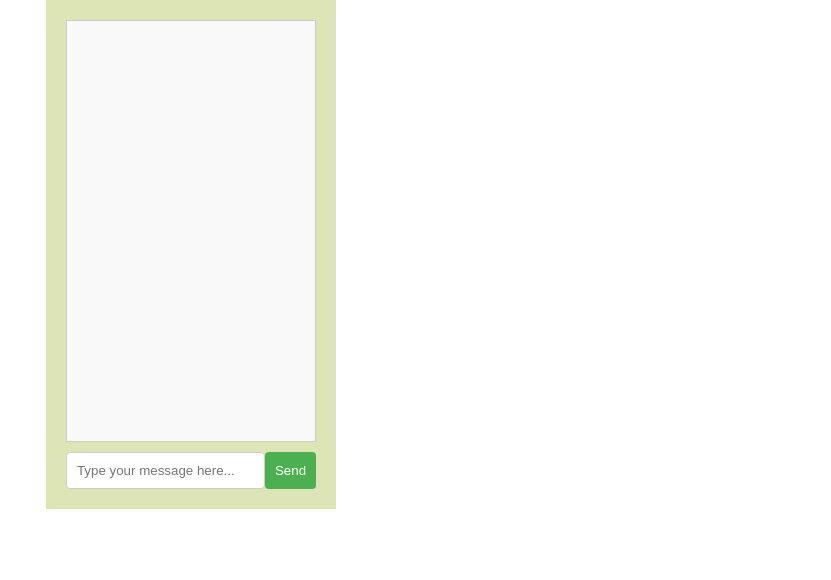
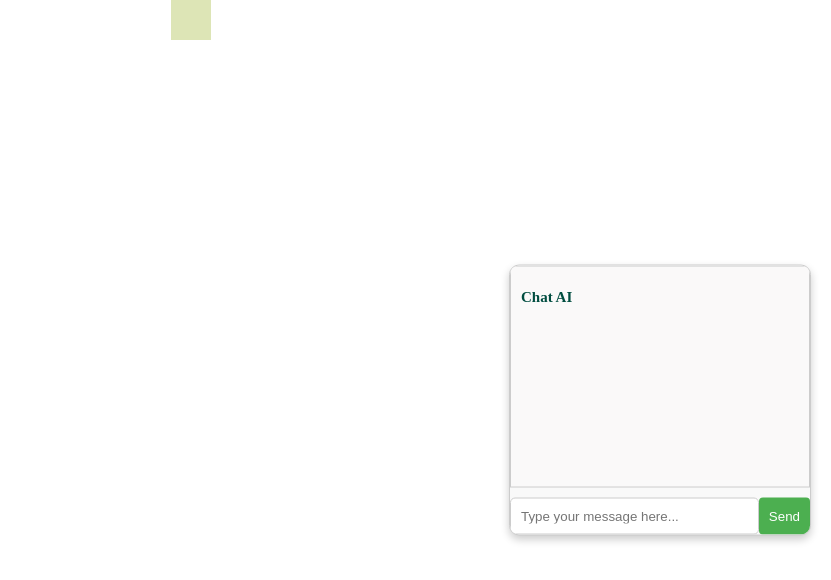
Before and after one commit to abdubdoyo/Climate-Awareness, a React (Create React App) app: page /chat in a window 1280 px wide. Shown: the top 580 px of the page, without its empty margins (449-1280 px from the left). Built offline with nearby package versions, Linux system fonts and the light colour scheme; sample sign-in values are in the browser's storage; the HTML template or start-up script is replaced by a standard one.

Commit message:
added chatbot to homepage

```diff
--- a/package.json
+++ b/package.json
@@ -9,6 +9,7 @@
     "axios": "^1.7.9",
     "body-parser": "^1.20.2",
     "express": "^4.19.2",
+    "openai": "^4.77.0",
     "react": "^18.3.1",
     "react-dom": "^18.3.1",
     "react-router-dom": "^6.26.0",
--- a/src/App.css
+++ b/src/App.css
@@ -453,12 +453,27 @@ body {
   font-size: 14px;
 }
 
+.chat-container{
+  position: fixed;
+  top: 50%;
+  right: 20px;
+  transform: translateY(-50%);
+  width: 300px;
+  max-height: 500px;
+  background-color: #f9f9f9;
+  border: 1px solid #ccc;
+  border-radius: 10px;
+  box-shadow: 0 4px 8px rgba(0, 0, 0, 0.2);
+  display: flex;
+  flex-direction: column;
+  overflow: hidden;
+}
 .chat-window {
   border: 1px solid #ccc;
   padding: 10px;
-  height: 400px;
+  height: 200px;
   overflow-y: auto;
-  background-color: #f9f9f9;
+  background-color: #faf9f9;
 }
 .input-area {
   display: flex;
@@ -468,7 +483,8 @@ input {
   flex: 1;
   padding: 10px;
   border: 1px solid #ccc;
-  border-radius: 4px;
+  border-radius: 5px;
+
 }
 button {
   padding: 10px;
--- a/src/component/Chatbot.js
+++ b/src/component/Chatbot.js
@@ -4,15 +4,15 @@ const Chatbot = () => {
   const [userMessage, setUserMessage] = useState('');
   const [chatHistory, setChatHistory] = useState([]);
 
-  const sendMessage = async () => {
+   const sendMessage = async () => {
     if (!userMessage.trim()) return;
 
     // Append user message to chat history
-    setChatHistory([...chatHistory, { sender: 'user', message: userMessage }]);
+    setChatHistory((prev) => [...prev, { sender: 'user', message: userMessage }]);
 
     // Call the Rails API
     try {
-      const response = await fetch('/api/v1/chatbot/ask', {
+      const response = await fetch('http://127.0.0.1:4000/api/v1/chatbot/ask', {
         method: 'POST',
         headers: {
             'Content-Type': 'application/json',
@@ -28,21 +28,22 @@ const Chatbot = () => {
        const botReply = data.reply;
 
       // Append bot reply to chat history
-      setChatHistory((prevChatHistory) => [
-        ...prevChatHistory,
-        { sender: 'user', message: userMessage },
+      setChatHistory((prev) => [
+        ...prev,
         { sender: 'bot', message: botReply },
       ]);
     } catch (error) {
       console.error("Error communicating with chatbot:", error);
+      setChatHistory((prev) => [...prev, { sender: 'bot', message: 'Error: unable to fetch reply.'}])
     }
 
     setUserMessage('');
   };
 
   return (
-    <div>
+    <div className='chat-container'>
       <div className="chat-window">
+        <h2>Chat AI</h2>
         {chatHistory.map((chat, index) => (
           <div key={index} className={chat.sender}>
             <strong>{chat.sender === 'user' ? 'You: ' : 'Bot: '}</strong>
--- a/src/component/Homepage.js
+++ b/src/component/Homepage.js
@@ -6,6 +6,7 @@ import reduceFootprintImg from '../assets/reduce_footprint.png';
 import backgroundVideo from '../assets/background_video.mp4';
 import Questionnaire from './Questionnaire';
 import Navbar from './Navbar';
+import Chatbot from './Chatbot';
 
 const Container = styled.div`
   display: flex;
@@ -119,7 +120,10 @@ const Homepage = () => {
       <Section id="questionnaire-section">
         <Subtitle>Calculate Your Carbon Footprint</Subtitle>
         <Questionnaire />
+
+        <Chatbot/>
       </Section>
+
     </Container>
   );
 };
```
Also changed, not shown: 1 other file (tests, documents, lock files or other folders).
